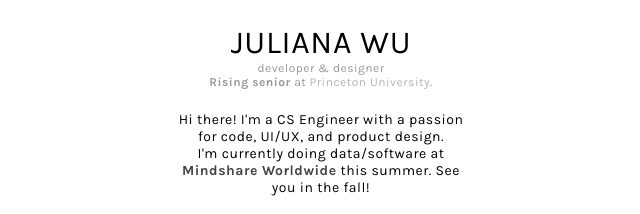
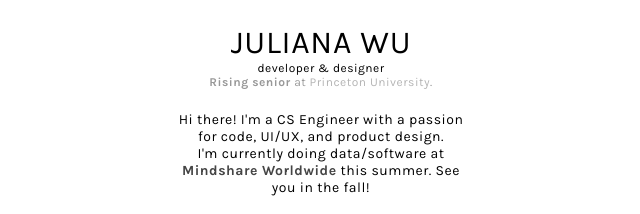
Before and after one commit to julianawu/julianawu.github.io, a plain HTML site: page index.html in a window 1280 px wide. In both pictures the pointer is over the element 640 px from the left and 407 px from the top of the page. Shown: the part 339-553 px from the top of the page, 319-959 px from the left. Drawn offline with Linux system fonts and the light colour scheme.

Commit message:
fixed another link opacity thing lol

```diff
--- a/css/main.css
+++ b/css/main.css
@@ -143,3 +143,7 @@ p {
   letter-spacing:0.5px;
   text-align:center;
 }
+
+.profile-text h4:hover{
+  opacity:1.0;
+}
```
